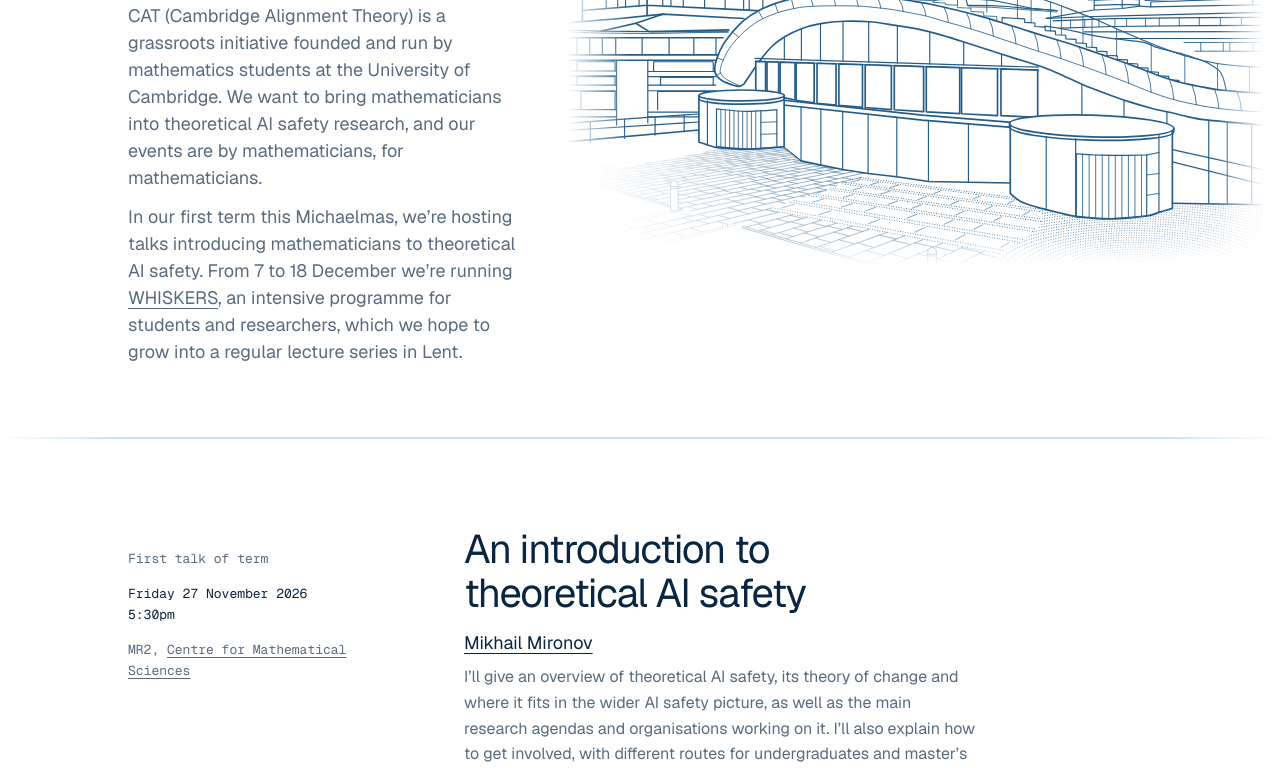
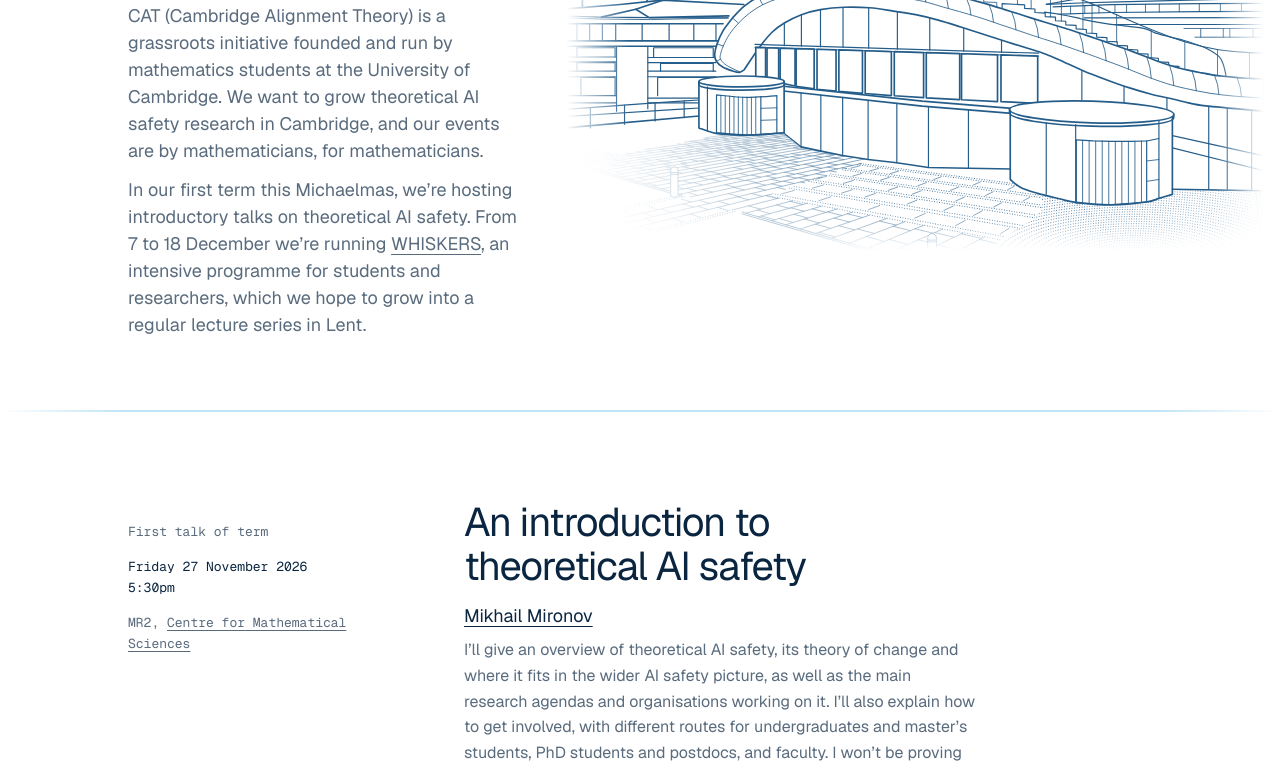
Before and after one commit to cat-alignment/website, a plain HTML site: page index.html in a window 1280 px wide. Shown: the part 332-1100 px from the top of the page. Drawn offline with nearby package versions, Linux system fonts and the light colour scheme.

Commit message:
Home: fewer repeats of mathematicians

```diff
--- a/index.html
+++ b/index.html
@@ -50,10 +50,10 @@
         <h1 class="display">Cambridge Alignment Theory</h1>
         <div class="lede">
         <p>CAT (Cambridge Alignment Theory) is a grassroots initiative founded and run by
-          mathematics students at the University of Cambridge. We want to bring mathematicians into
-          theoretical AI safety research, and our events are by mathematicians, for mathematicians.</p>
-        <p>In our first term this Michaelmas, we&rsquo;re hosting talks introducing mathematicians
-          to theoretical AI safety. From 7 to 18 December we&rsquo;re running
+          mathematics students at the University of Cambridge. We want to grow theoretical AI safety research
+          in Cambridge, and our events are by mathematicians, for mathematicians.</p>
+        <p>In our first term this Michaelmas, we&rsquo;re hosting introductory talks
+          on theoretical AI safety. From 7 to 18 December we&rsquo;re running
           <a href="/programmes/whiskers/">WHISKERS</a>, an intensive programme for students and researchers,
           which we hope to grow into a regular lecture series in Lent.</p>
         </div>
```
